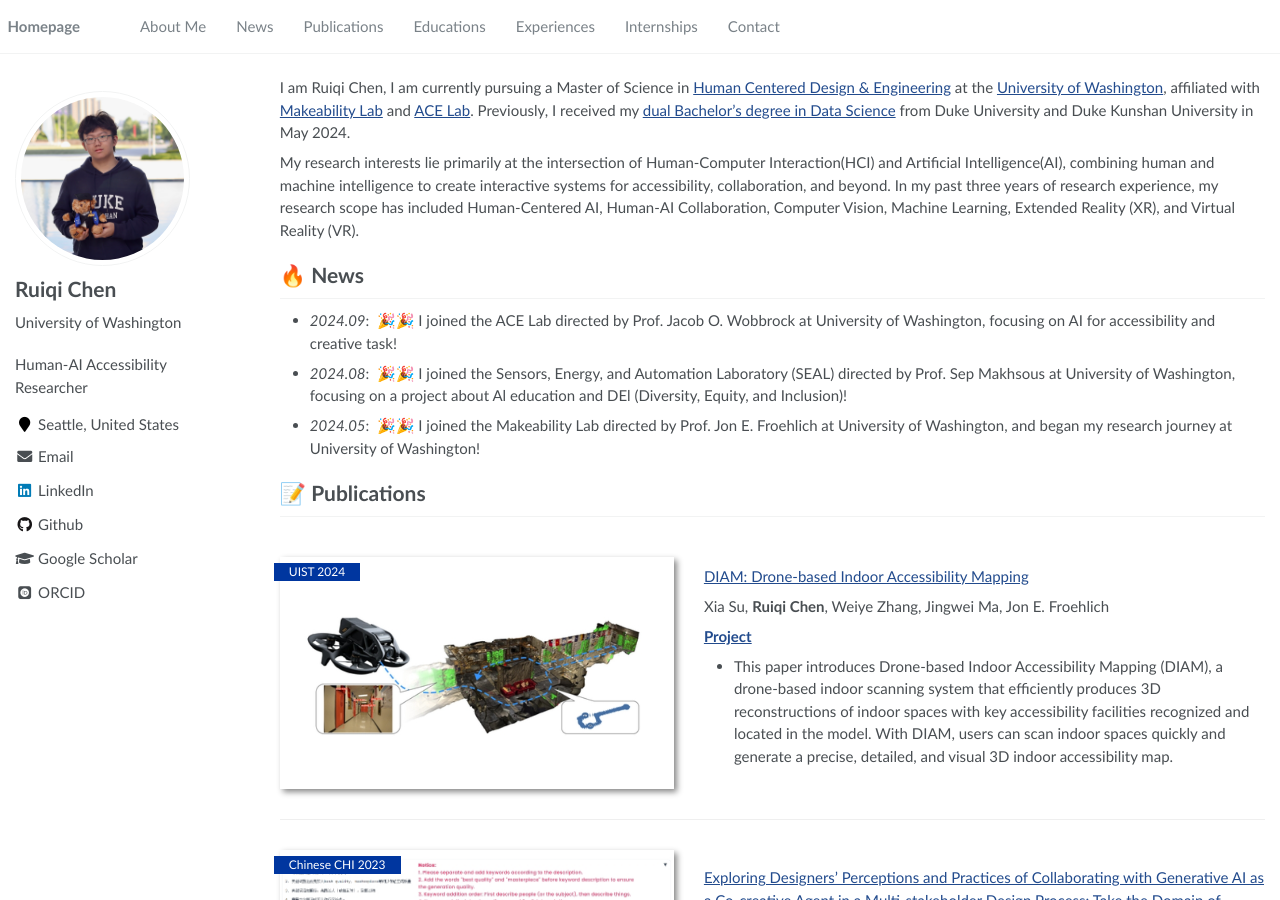
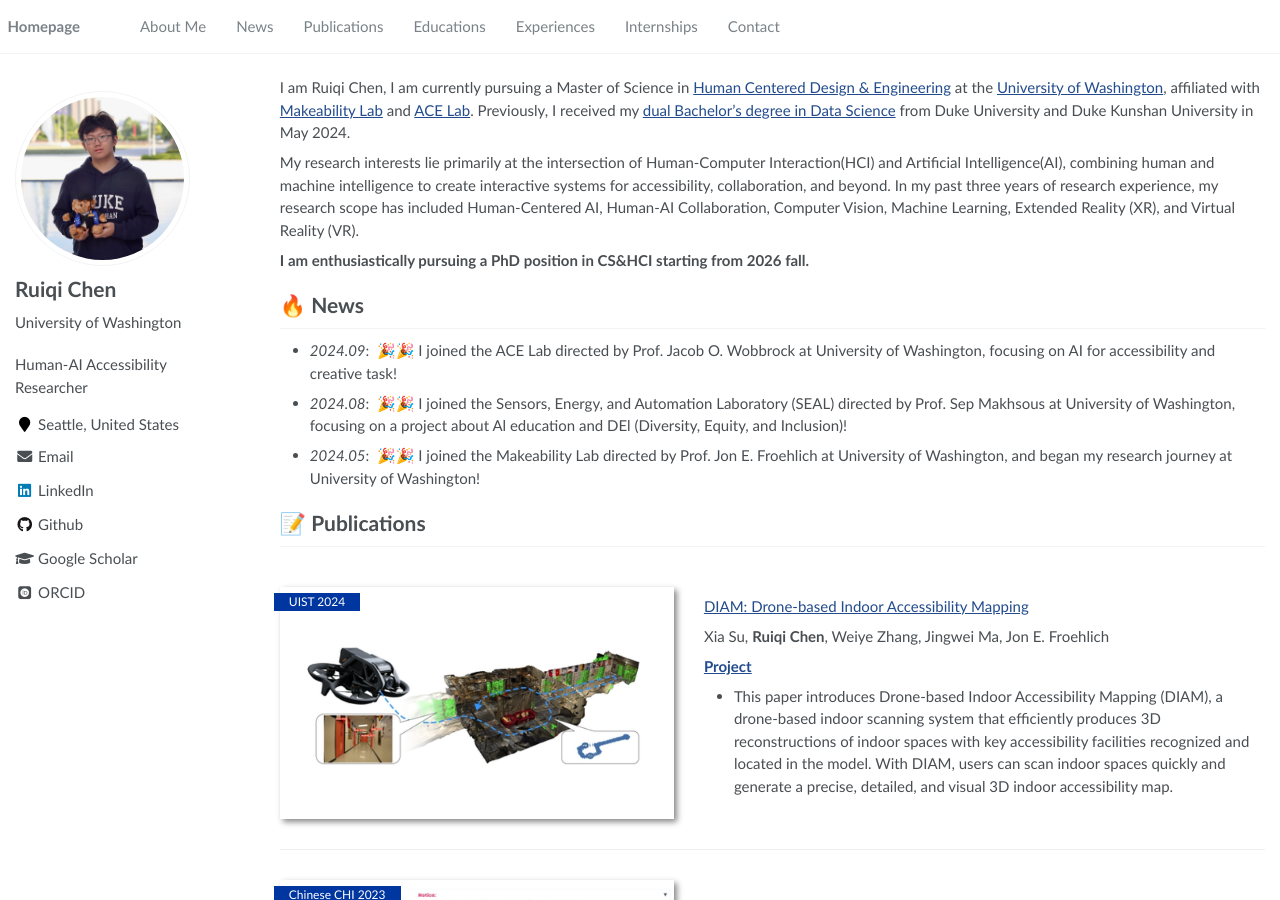
Before and after one commit to Ruiqi-Chen-0216/Ruiqi-Chen-0216.github.io, a Jekyll site: the page built from _pages/home.md, in a window 1280 px wide and 900 px high. Built offline with Jekyll 4.4.1, drawn with Linux system fonts in a browser that asks for light colours; some web fonts are replaced.

Commit message:
Update home.md

```diff
--- a/_pages/home.md
+++ b/_pages/home.md
@@ -18,6 +18,8 @@
 I am Ruiqi Chen, I am currently pursuing a Master of Science in  [Human Centered Design & Engineering](https://www.hcde.washington.edu/) at the [University of Washington](https://www.washington.edu/), affiliated with [Makeability Lab](https://makeabilitylab.cs.washington.edu/) and [ACE Lab](https://depts.washington.edu/acelab/index.html). Previously, I received my [dual Bachelor's degree in Data Science](https://undergraduate.bulletins.duke.edu/allprograms/dukekunshanprogram) from Duke University and Duke Kunshan University in May 2024.
 
 My research interests lie primarily at the intersection of Human-Computer Interaction(HCI) and Artificial Intelligence(AI), combining human and machine intelligence to create interactive systems for accessibility, collaboration, and beyond. In my past three years of research experience, my research scope has included Human-Centered AI, Human-AI Collaboration, Computer Vision, Machine Learning, Extended Reality (XR), and Virtual Reality (VR).
+
+**I am enthusiastically pursuing a PhD position in CS&HCI starting from 2026 fall.**
 
 
 # 🔥 News
```
